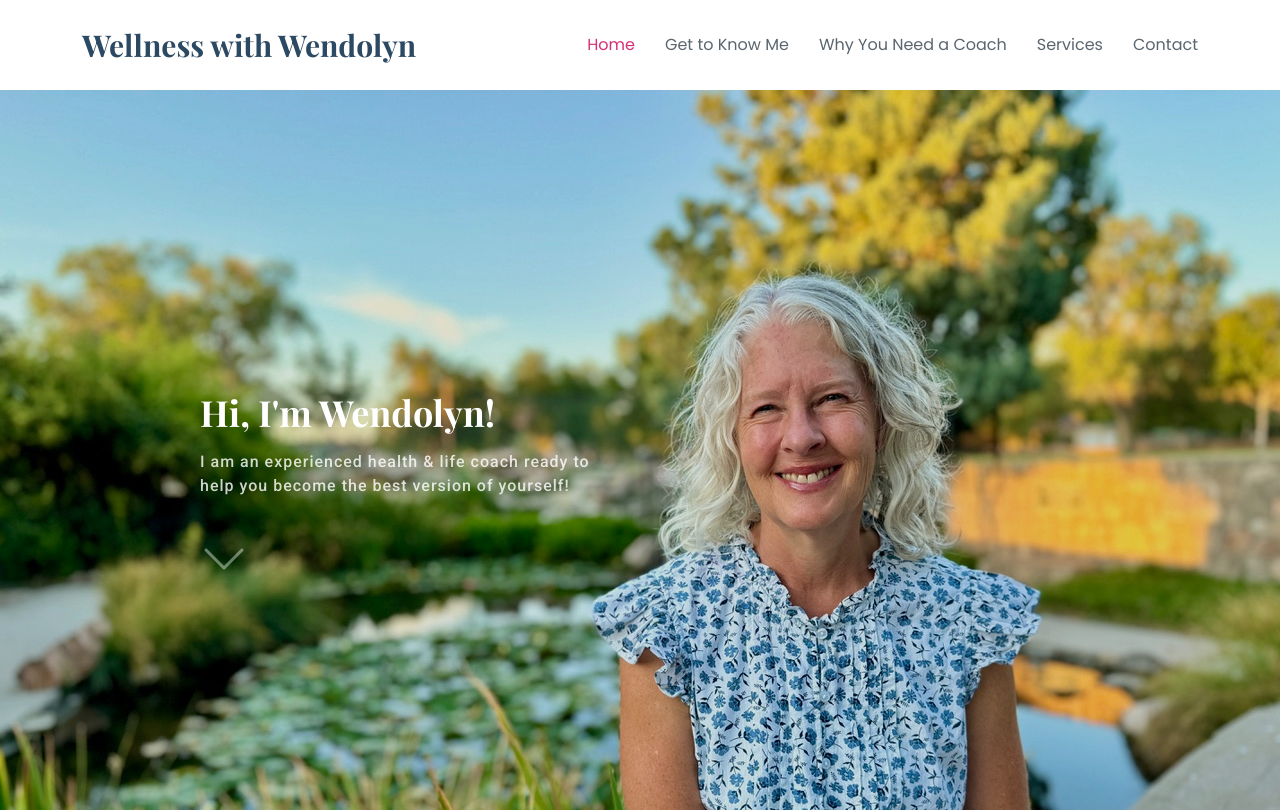
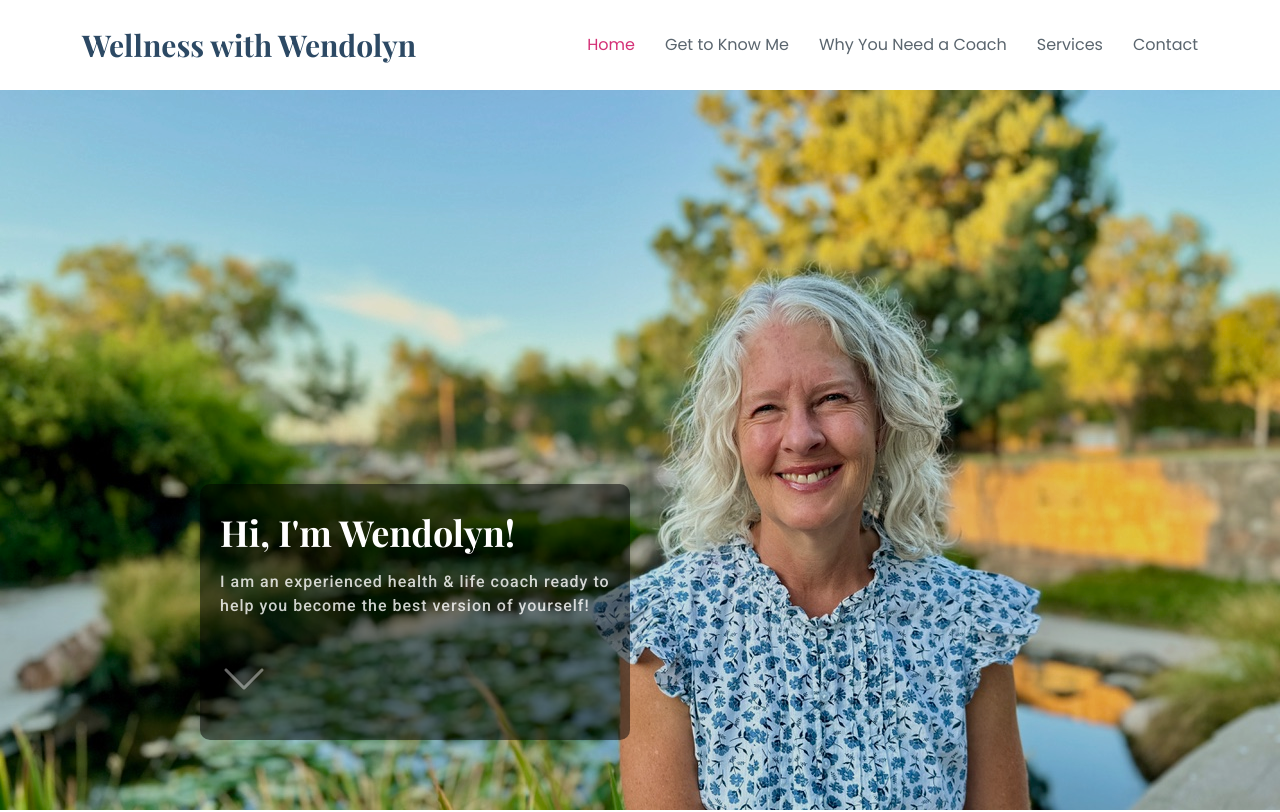
Before and after one commit to kdavis5111/wellness, a plain HTML site: page index.html in a window 1280 px wide. Shown: the top 812 px of the page. Drawn offline with nearby package versions, Linux system fonts and the light colour scheme; a web font is replaced by a local one.

Commit message:
added a gray box

```diff
--- a/index.html
+++ b/index.html
@@ -65,14 +65,27 @@
   <main class="main">
 
     <!-- Hero Section -->
+
     <section id="hero" class="hero section dark-background">
       <div class="container" data-aos="fade-up" data-aos-delay="100" style="text-align: left; margin-left: 0; padding-left: 200px;">
         <br>
-        <h2>Hi, I'm Wendolyn!</h2>
-        <p>I am an experienced health &amp; life coach ready to <br>help you become the best version of yourself!</p>
-        <a href="#about" class="btn-scroll" title="Scroll Down"><i class="bi bi-chevron-down"></i></a>
+        <br>
+        <br>
+        <br>
+        <br>
+        <br>
+        <br>
+        <br>
+        <br>
+        <br>
+        <br>
+        <div style="background-color: rgba(0, 0, 0, 0.5); padding: 20px; border-radius: 10px; display: inline-block;">
+              <h2>Hi, I'm Wendolyn!</h2>
+              <p>I am an experienced health &amp; life coach ready to <br>help you become the best version of yourself!</p>
+              <a href="#about" class="btn-scroll" title="Scroll Down"><i class="bi bi-chevron-down"></i></a>
+          </div>
       </div>
-    </section><!-- /Hero Section -->
+  </section><!-- /Hero Section -->
 
     <!-- About Section -->
     <section id="about" class="about section">
```
